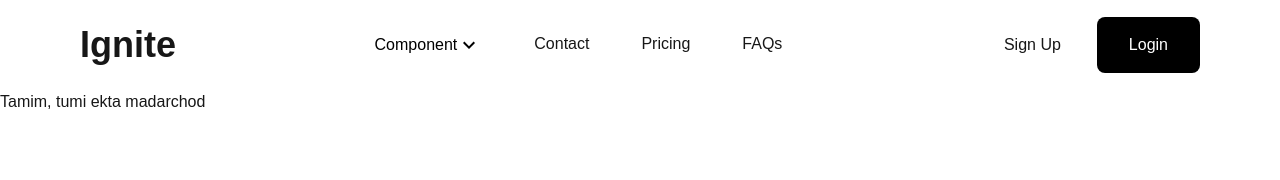
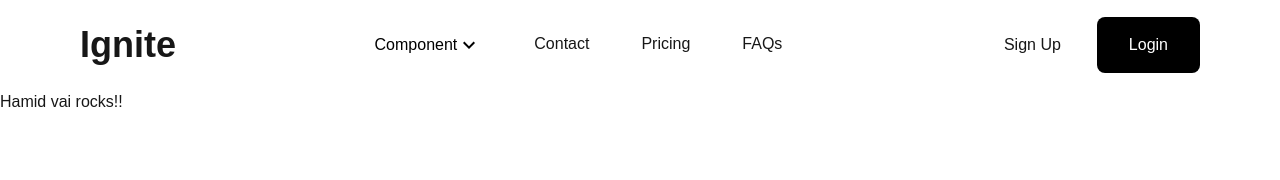
Before and after one commit to SpookyO/Ignite, a Next.js app: page / in a window 1280 px wide. Shown: the top 180 px of the page. Built offline with nearby package versions, Linux system fonts and the light colour scheme.

Commit message:
Update page.tsx

```diff
--- a/app/page.tsx
+++ b/app/page.tsx
@@ -3,6 +3,6 @@ import Image from "next/image";
 
 export default function Home() {
   return (
-    <div>Tamim, tumi ekta madarchod</div>
+    <div>Hamid vai rocks!!</div>
   );
 }
```
